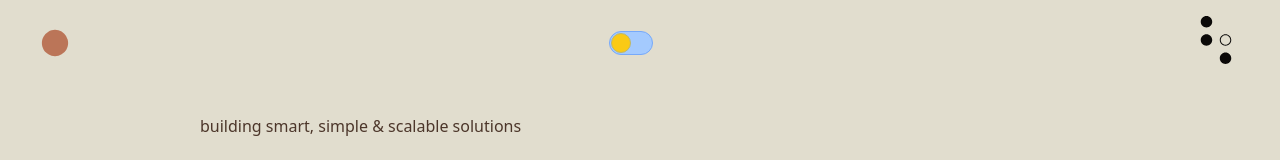
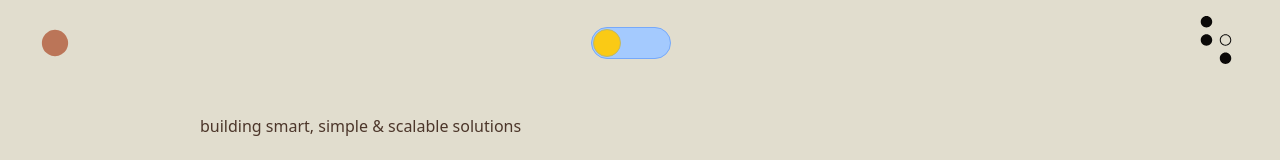
Before and after one commit to MohamedH1998/sun-portfolio, a React (Create React App) app: page / in a window 1280 px wide. Shown: the top 160 px of the page. Built offline with nearby package versions, Linux system fonts and the light colour scheme; what tailwindcss-filters would draw is missing.

Commit message:
Image Update

```diff
--- a/public/index.html
+++ b/public/index.html
@@ -20,7 +20,7 @@
     />
     <meta
       property="og:image"
-      content="https://images.unsplash.com/photo-1625153298603-580fcc59a889?ixlib=rb-1.2.1&ixid=MnwxMjA3fDB8MHxwaG90by1wYWdlfHx8fGVufDB8fHx8&auto=format&fit=crop&w=1332&q=80"
+      content="https://images.unsplash.com/photo-1503751071777-d2918b21bbd9?ixlib=rb-1.2.1&ixid=MnwxMjA3fDB8MHxwaG90by1wYWdlfHx8fGVufDB8fHx8&auto=format&fit=crop&w=870&q=80"
     />
 
     <!-- Twitter -->
@@ -33,7 +33,7 @@
     />
     <meta
       property="twitter:image"
-      content="https://images.unsplash.com/photo-1625153298603-580fcc59a889?ixlib=rb-1.2.1&ixid=MnwxMjA3fDB8MHxwaG90by1wYWdlfHx8fGVufDB8fHx8&auto=format&fit=crop&w=1332&q=80"
+      content="https://images.unsplash.com/photo-1503751071777-d2918b21bbd9?ixlib=rb-1.2.1&ixid=MnwxMjA3fDB8MHxwaG90by1wYWdlfHx8fGVufDB8fHx8&auto=format&fit=crop&w=870&q=80"
     />
 
     <link
--- a/src/assets/blogs/blogSnippets.js
+++ b/src/assets/blogs/blogSnippets.js
@@ -32,7 +32,7 @@ const blogSnippets = [
     image:
       "https://images.unsplash.com/photo-1637998450975-15193338ee93?ixlib=rb-1.2.1&ixid=MnwxMjA3fDB8MHxwaG90by1wYWdlfHx8fGVufDB8fHx8&auto=format&fit=crop&w=1631&q=80",
     tagline: [
-      "an exploration of the relationship with Nature through a review of Alan Levinovitz' book Natural: ",
+      "An exploration of the relationship with Nature through a review of Alan Levinovitz' book Natural: ",
       <i>The Seductive Myth of Nature’s Goodness.</i>
     ]
   },
--- a/src/components/Blogs/Blogs.js
+++ b/src/components/Blogs/Blogs.js
@@ -23,10 +23,10 @@ const Blogs = () => {
     <div className="blogs relative flex justify-center items-start h-full w-screen">
       <div className="w-9/12 flex flex-col">
         <h1 className="text-5xl dark:text-white text-clr-bg hero-header py-7">
-          musings
+          Musings
         </h1>
         <hr className="w-full border-2 border-clr-skin" />
-        <div className="flex flex-wrap justify-center py-10">
+        <div className="flex flex-wrap justify-start py-10">
           {reverseOrderofBlogSnippets}
         </div>
       </div>
--- a/src/components/Nav/Nav.css
+++ b/src/components/Nav/Nav.css
@@ -9,7 +9,10 @@
 
   transition: 300ms linear all;
 }
-
+.toggle-bg:after {
+  height: 1.75rem;
+  width: 1.75rem;
+}
 .dawn .toggle-bg:after {
   --tw-bg-opacity: 1;
   background-color: rgb(250 202 21 / var(--tw-bg-opacity));
@@ -19,6 +22,10 @@ input:checked + .toggle-bg {
   --tw-bg-opacity: 1;
   background-color: rgb(47, 47, 110);
   border-color: rgb(32, 32, 75);
+}
+
+.input:checked + .toggle-bg:after {
+  transform: translateX(170%);
 }
 #slider {
   position: absolute;
--- a/src/components/Nav/Nav.js
+++ b/src/components/Nav/Nav.js
@@ -36,10 +36,10 @@ const Nav = ({ bgColor, handleThemeChange }) => {
               type="checkbox"
               onClick={() => handleThemeChange()}
               id="toggle-example"
-              class="sr-only"
+              class="sr-only w-full"
               checked={bgColor === "dusk"}
             />
-            <div class="w-11 h-6 bg-blue-300 rounded-full border border-blue-400 toggle-bg "></div>
+            <div class="w-20 h-8 bg-blue-300 rounded-full border border-blue-400 toggle-bg "></div>
           </label>
         </i>
         <span
```
